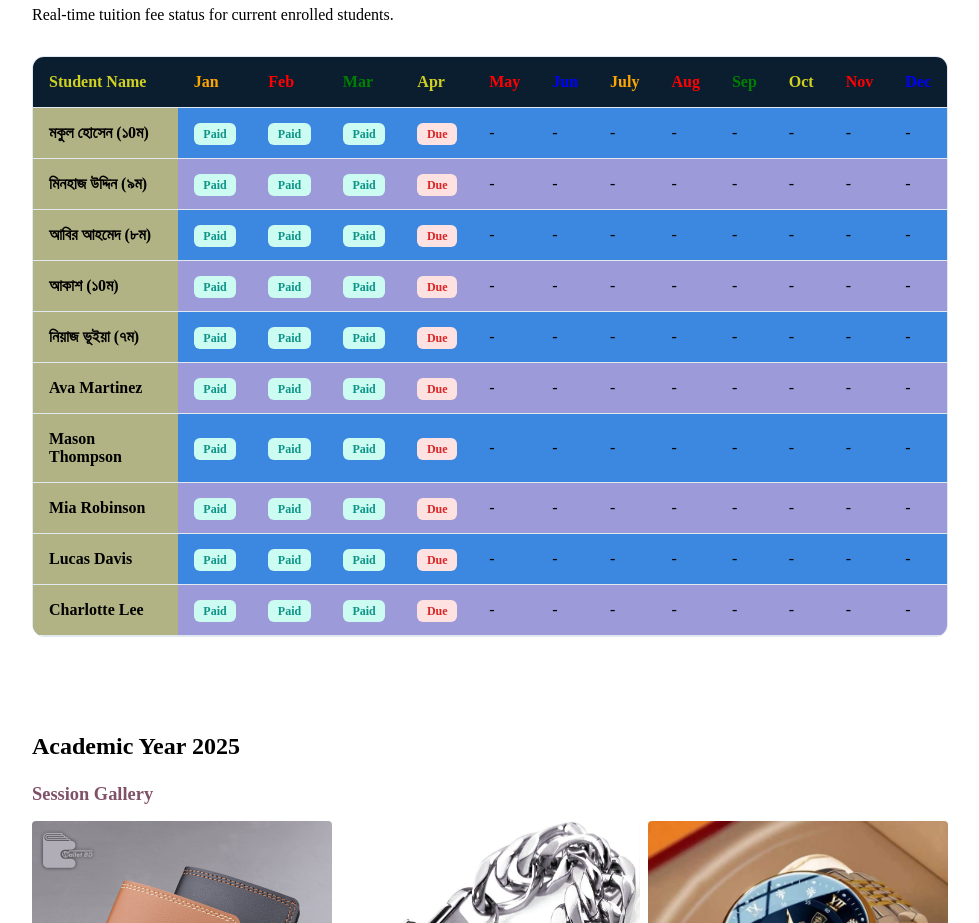
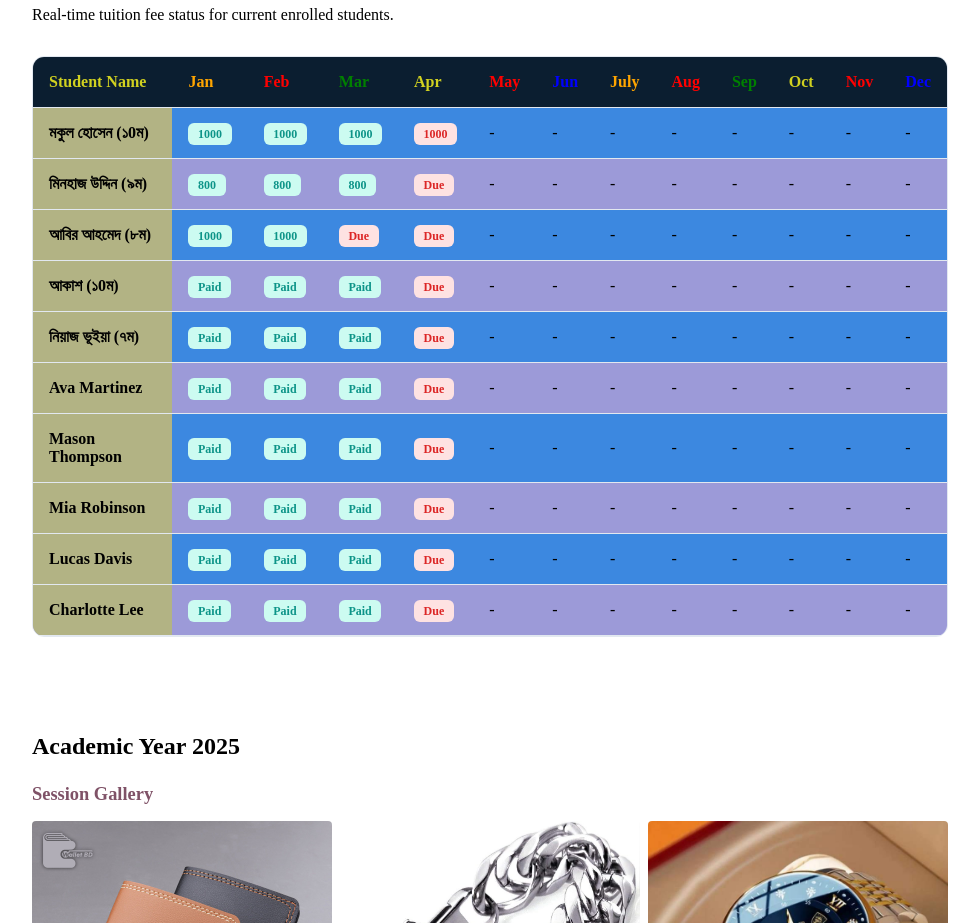
Before and after one commit to MD-Nasir301/U_AND_OTeachingHome, a plain HTML site: page index.html in a window 1280 px wide. Shown: the part 840-1763 px from the top of the page, without its empty margins (300-1279 px from the left). Drawn offline with nearby package versions, Linux system fonts and the light colour scheme.

Commit message:
update table data

```diff
--- a/index.html
+++ b/index.html
@@ -180,10 +180,10 @@
               <tbody>
                 <tr>
                   <td class="bg-gray"><strong>মকুল হোসেন (১0ম) </strong></td>
-                  <td><span class="status paid">Paid</span></td>
-                  <td><span class="status paid">Paid</span></td>
-                  <td><span class="status paid">Paid</span></td>
-                  <td><span class="status due">Due</span></td>
+                  <td><span class="status paid">1000</span></td>
+                  <td><span class="status paid">1000</span></td>
+                  <td><span class="status paid">1000</span></td>
+                  <td><span class="status due">1000</span></td>
                   <td>-</td>
                   <td>-</td>
                   <td>-</td>
@@ -195,9 +195,9 @@
                 </tr>
                 <tr>
                   <td class="bg-gray"><strong>মিনহাজ ‍উদ্দিন (৯ম)</strong></td>
-                  <td><span class="status paid">Paid</span></td>
-                  <td><span class="status paid">Paid</span></td>
-                  <td><span class="status paid">Paid</span></td>
+                  <td><span class="status paid">800</span></td>
+                  <td><span class="status paid">800</span></td>
+                  <td><span class="status paid">800</span></td>
                   <td><span class="status due">Due</span></td>
                   <td>-</td>
                   <td>-</td>
@@ -210,9 +210,9 @@
                 </tr>
                 <tr>
                   <td class="bg-gray"><strong>আবির আহমেদ (৮ম)</strong></td>
-                  <td><span class="status paid">Paid</span></td>
-                  <td><span class="status paid">Paid</span></td>
-                  <td><span class="status paid">Paid</span></td>
+                  <td><span class="status paid">1000</span></td>
+                  <td><span class="status paid">1000</span></td>
+                  <td><span class="status due">Due</span></td>
                   <td><span class="status due">Due</span></td>
                   <td>-</td>
                   <td>-</td>
```
